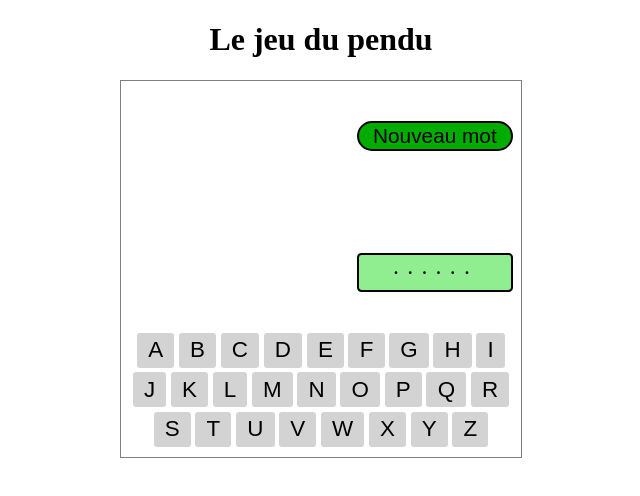
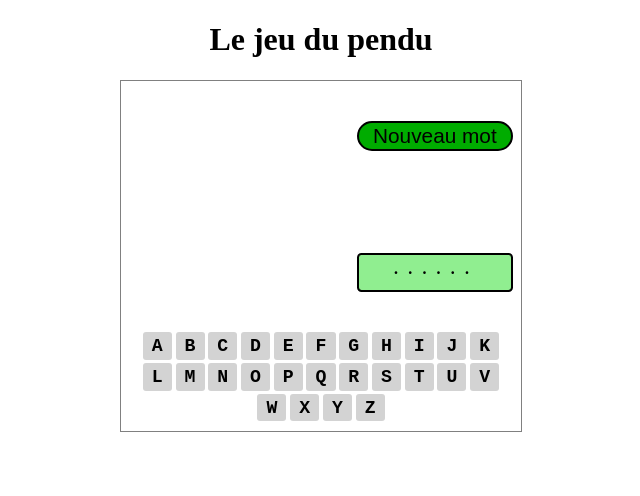
Before and after one commit to Fred-si/rhangman, a React (Create React App) app: page / in a window 1280 px wide. Shown: the top 496 px of the page, without its empty margins (319-959 px from the left). Built offline with nearby package versions, Linux system fonts and the light colour scheme.

Commit message:
Change la police du clavier (monospace, bold)

```diff
--- a/src/App.scss
+++ b/src/App.scss
@@ -54,6 +54,8 @@ div#App {
         flex-wrap: wrap;
 
         & button {
+            font-family: monospace;
+            font-weight: bold;
             font-size: 1.4em;
             margin: 0.1em;
             padding: 0.2em 0.5em;
```
